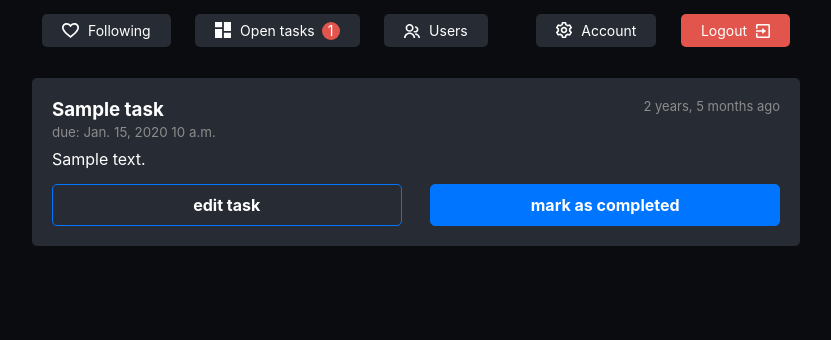
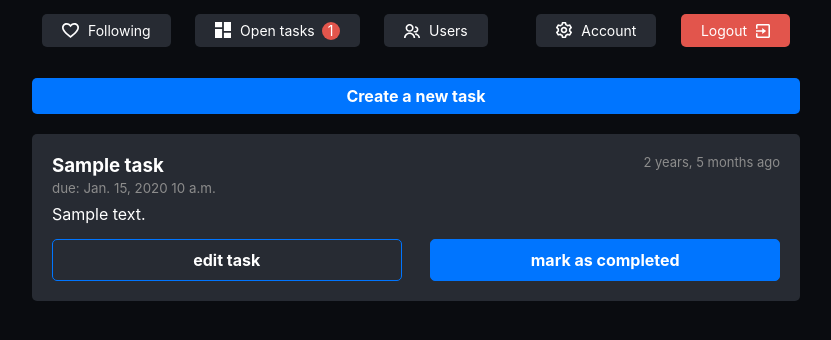
Before and after one commit to NumberJamie/to-do, a Django app: page /tasks/ in a window 1280 px wide. Shown: the top 340 px of the page, without its empty margins (224-1055 px from the left). Run offline with Django 4.2, Linux system fonts and the light colour scheme; a user stored in the database is signed in; tables that the repository leaves empty hold one stand-in row (values such as "Sample post").

Commit message:
Create/Update tasks

```diff
--- a/tasks/templates/tasks/task_list.html
+++ b/tasks/templates/tasks/task_list.html
@@ -1,5 +1,8 @@
 {% extends 'base.html' %}
 {% block content %}
+    <div class="big-btn">
+        <a href="{% url 'task_create' %}">Create a new task</a>
+    </div>
     {% for task in object_list %}
         <div class="task-card">
             <h3>{{ task.task_name }}
@@ -8,9 +11,10 @@
             <small>due: {{ task.due|date }} {{ task.due|time }}</small>
             <p>{{ task.task_description }}</p>
             <div class="btn-wrapper">
-                <a>edit task</a>
+                <a href="{% url 'task_update' task.id %}">edit task</a>
                 <a>mark as completed</a>
             </div>
         </div>
     {% endfor %}
+    {% include 'snippets/paginator.html' %}
 {% endblock %}
--- a/tasks/urls.py
+++ b/tasks/urls.py
@@ -4,4 +4,6 @@ from tasks import views
 
 urlpatterns = [
     path('', views.TaskListView.as_view(), name='task_list'),
+    path('update/<int:pk>/', views.TaskUpdateView.as_view(), name='task_update'),
+    path('create/', views.TaskCreateView.as_view(), name='task_create'),
 ]
--- a/tasks/views.py
+++ b/tasks/views.py
@@ -1,6 +1,9 @@
-from django.contrib.auth.mixins import LoginRequiredMixin
-from django.views.generic import ListView
+from abc import ABC
 
+from django.contrib.auth.mixins import LoginRequiredMixin, UserPassesTestMixin
+from django.views.generic import ListView, UpdateView, CreateView
+
+from tasks.forms import TaskUpdateForm
 from tasks.models import Tasks
 
 
@@ -12,3 +15,29 @@ class TaskListView(LoginRequiredMixin, ListView):
 
     def get_queryset(self, *args, **kwargs):
         return Tasks.objects.all().filter(author=self.request.user).order_by('-added_on')
+
+
+class TaskUpdateView(LoginRequiredMixin, UserPassesTestMixin, UpdateView):
+    template_name = 'tasks/task_update.html'
+    model = Tasks
+    extra_context = {'title': 'todo | tasks update'}
+    form_class = TaskUpdateForm
+    success_url = 'task_list'
+
+    def test_func(self):
+        this_task = self.get_object()
+        if self.request.user == this_task.author:
+            return True
+        return False
+
+
+class TaskCreateView(LoginRequiredMixin, CreateView, ABC):
+    template_name = 'tasks/task_create.html'
+    model = Tasks
+    extra_context = {'title': 'todo | tasks create'}
+    form_class = TaskUpdateForm
+    success_url = 'task_list'
+
+    def form_valid(self, form):
+        form.instance.author = self.request.user
+        return super(TaskCreateView, self).form_valid(form)
--- a/users/static/css/tasks.css
+++ b/users/static/css/tasks.css
@@ -25,6 +25,8 @@
     border-radius: 5px;
     text-align: center;
     font-weight: bold;
+    text-decoration: none;
+    color: #FFFFFF;
 }
 
 .btn-wrapper a:last-child{
@@ -35,3 +37,15 @@
 small {
     color: #8C8C8C;
 }
+
+.big-btn a{
+    background-color: #0075FF;
+    width: 98%;
+    padding: 1%;
+    display: inline-block;
+    border-radius: 5px;
+    text-align: center;
+    font-weight: bold;
+    text-decoration: none;
+    color: #FFFFFF;
+}
--- /dev/null
+++ b/users/templates/icons/arrow-right.html
@@ -0,0 +1,3 @@
+<svg width="16" height="16" viewBox="0 0 16 16" fill="none" xmlns="http://www.w3.org/2000/svg">
+<path d="M8 -6.99382e-07C12.4183 -3.13124e-07 16 3.58172 16 8C16 12.4183 12.4183 16 8 16C3.58172 16 3.13124e-07 12.4183 6.99382e-07 8C0.00485052 3.58373 3.58373 0.00484835 8 -6.99382e-07ZM8 14.4C11.5157 14.3991 14.3724 11.5625 14.3982 8.04692C14.424 4.53134 11.6091 1.65315 8.09385 1.60071C4.57856 1.54827 1.6791 4.34121 1.6 7.856L1.6 6.4296L1.6 8C1.60397 11.533 4.46702 14.396 8 14.4ZM6.84 4.08L10.8 8.04L6.84 12L5.7088 10.8688L8.5376 8.04L5.7096 5.2112L6.8392 4.08L6.84 4.08Z" fill="white"/>
+</svg>
--- /dev/null
+++ b/users/templates/icons/arrow_left.html
@@ -0,0 +1,3 @@
+<svg width="16" height="16" viewBox="0 0 16 16" fill="none" xmlns="http://www.w3.org/2000/svg">
+<path d="M8 16C3.58172 16 0 12.4183 0 8C0 3.58172 3.58172 0 8 0C12.4183 0 16 3.58172 16 8C15.9952 12.4163 12.4163 15.9952 8 16ZM8 1.6C4.48432 1.60089 1.62757 4.43749 1.60179 7.95308C1.57602 11.4687 4.39087 14.3468 7.90616 14.3993C11.4214 14.4517 14.3209 11.6588 14.4 8.144V9.5704V8C14.396 4.46702 11.533 1.60397 8 1.6ZM9.16 11.92L5.2 7.96L9.16 4L10.2912 5.1312L7.4624 7.96L10.2904 10.7888L9.1608 11.92H9.16Z" fill="white"/>
+</svg>
--- a/users/templates/snippets/css.html
+++ b/users/templates/snippets/css.html
@@ -2,3 +2,4 @@
 <link rel="stylesheet" href="{% static 'css/main.css' %}">
 <link rel="stylesheet" href="{% static 'css/navbar.css' %}">
 <link rel="stylesheet" href="{% static 'css/tasks.css' %}">
+<link rel="stylesheet" href="{% static 'css/paginator.css' %}">
--- /dev/null
+++ b/users/templates/snippets/paginator.html
@@ -0,0 +1,35 @@
+<nav class="pagination-wrapper">
+    {% if is_paginated %}
+        <ul class="pagination">
+            {% if page_obj.has_previous %}
+                <li>
+                    <a href="?page={{page_obj.previous_page_number}}">{% include 'icons/arrow_left.html' %} previous</a>
+                </li>
+            {% else %}
+                <li>
+                    <a class="disabled">{% include 'icons/arrow_left.html' %} previous</a>
+                </li>
+            {% endif %}
+            {% for i in paginator.page_range %}
+                {% if page_obj.number == i %}
+                    <li>
+                        <a class="active">{{ i }}</a>
+                    </li>
+                {% elif i > page_obj.number|add:'-3' and i < page_obj.number|add:'3' %}
+                    <li>
+                        <a href="?page={{ i }}">{{ i }}</a>
+                    </li>
+                {% endif %}
+            {% endfor %}
+            {% if page_obj.has_next %}
+                <li>
+                    <a href="?page={{page_obj.next_page_number}}">next {% include 'icons/arrow-right.html' %}</a>
+                </li>
+            {% else %}
+                <li>
+                    <a class="disabled">next {% include 'icons/arrow-right.html' %}</a>
+                </li>
+            {% endif %}
+        </ul>
+    {% endif %}
+</nav>
--- a/users/views.py
+++ b/users/views.py
@@ -6,6 +6,6 @@ from tasks.models import Tasks
 def task_count(reqeust):
     if reqeust.user:
         task_amount = Tasks.objects.filter(author=reqeust.user).count()
-        if task_amount >= 9:
+        if task_amount > 9:
             task_amount = '9+'
         return {'task_amount': task_amount}
```
Also changed, not shown: tasks/forms.py (added, +10 -0 lines), tasks/templates/tasks/task_create.html (added, +8 -0 lines), tasks/templates/tasks/task_update.html (added, +8 -0 lines), users/static/css/paginator.css (added, +41 -0 lines).
